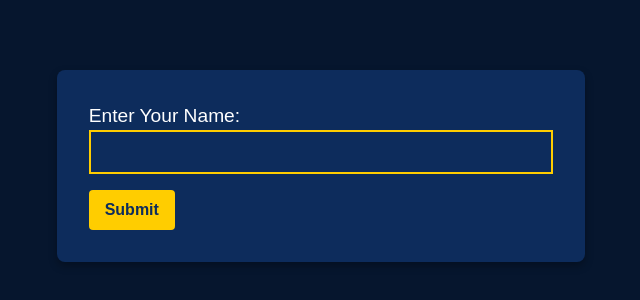
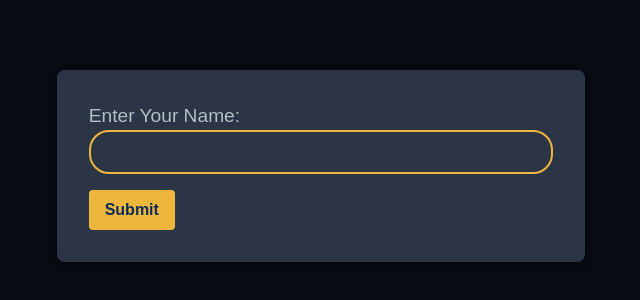
Before and after one commit to J0ELh/Royalty-of-the-Pitch, a Next.js app in the folder client/: page / in a window 1280 px wide. Shown: the part 234-534 px from the top of the page, without its empty margins (319-959 px from the left). Built offline with nearby package versions, Linux system fonts and the light colour scheme.

Commit message:
minor changes

```diff
--- a/client/src/app/globals.css
+++ b/client/src/app/globals.css
@@ -3,12 +3,12 @@
 @tailwind utilities;
 
 body {
-  background-color: #0d2c5c; /* Same as .App background color */
+  background-color: #111724; /* Same as .App background color */
   margin: 0; /* Reset default margin */
 }
 
 .App {
-  background-color: #0d2c5c; /* UEFA theme color */
+  background-color: #111724; /* UEFA theme color */
   color: white;
   font-family: 'Arial', sans-serif;
   min-height: 100vh; /* Ensure it covers the full viewport height */
@@ -26,7 +26,7 @@ body {
 }
 
 .name-entry form {
-  background-color: #0d2c5c; /* Dark blue background */
+  background-color: #2c3545; /* Dark blue background */
   padding: 2rem;
   border-radius: 8px;
   box-shadow: 0 4px 8px rgba(0, 0, 0, 0.3); /* Subtle shadow for depth */
@@ -35,19 +35,22 @@ body {
 .name-entry label {
   font-size: 1.2rem;
   margin-bottom: 0.5rem;
+  color: #b0c0c3;
 }
 
 .name-entry input[type="text"] {
   width: 100%;
   padding: 0.5rem;
   margin-bottom: 1rem;
-  border: 2px solid #ffcd00; /* UEFA yellow border */
+  border: 2px solid #edb63c; /* UEFA
+  yellow border */
   background: transparent;
-  color: white;
+  color: #b0c0c3;
+  border-radius: 20px;
 }
 
 .name-entry button {
-  background: #ffcd00; /* UEFA yellow */
+  background: #edb63c; /* UEFA yellow */
   border: none;
   padding: 0.5rem 1rem;
   border-radius: 4px;
```
